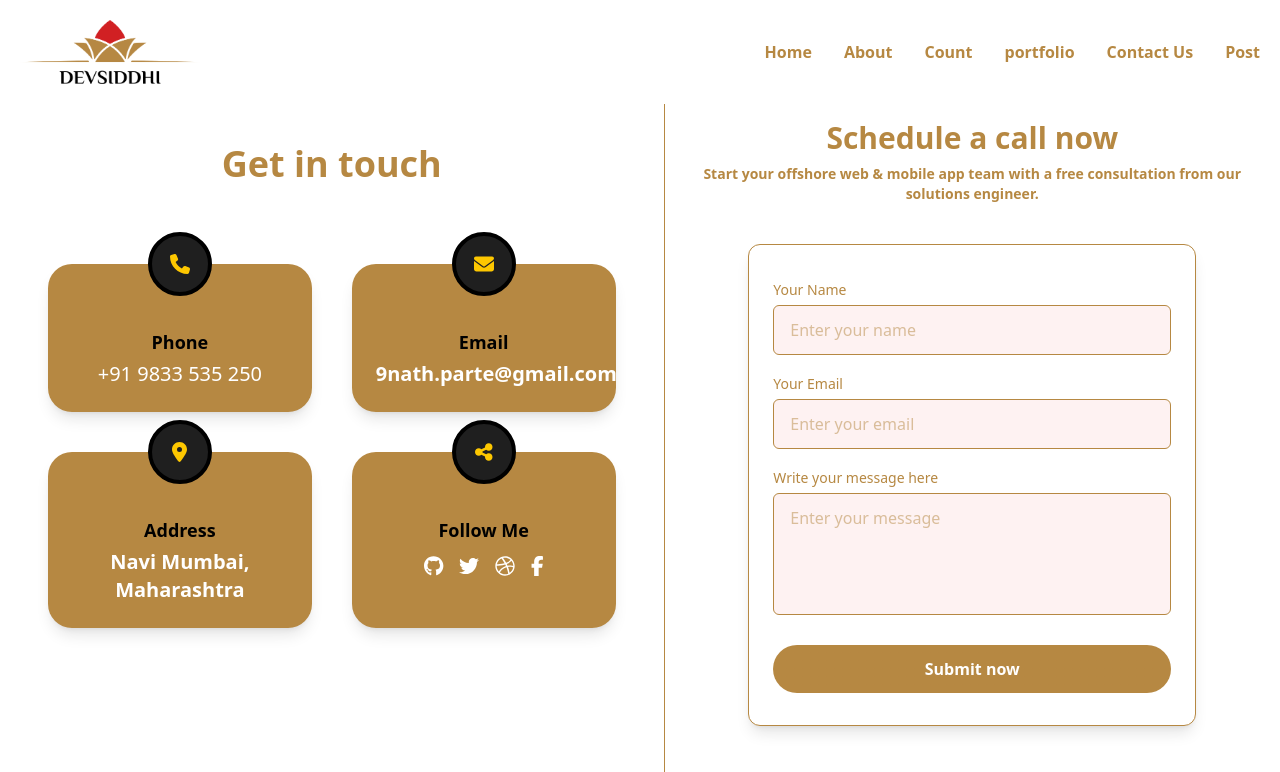
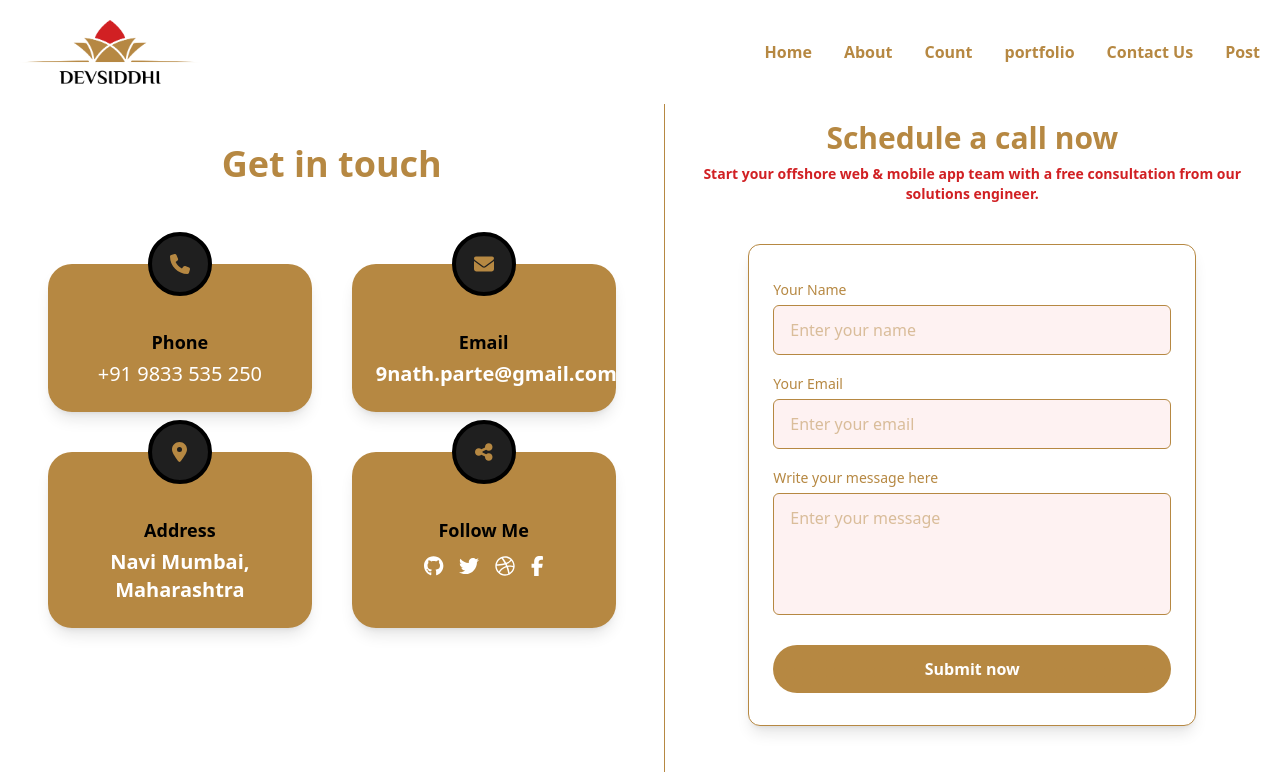
Before and after one commit to moreakash029/devsiddhi, a React (Vite) app: page /contact-us in a window 1280 px wide. Shown: the top 772 px of the page. Built offline with nearby package versions, Linux system fonts and the light colour scheme.

Commit message:
contact fix

```diff
--- a/src/pages/ContactUs.tsx
+++ b/src/pages/ContactUs.tsx
@@ -38,7 +38,7 @@ const ContactSplit: React.FC = () => {
           {/* Details */}
           <div className="grid grid-cols-2 gap-10 m-2 p-4">
             <div className="relative bg-[#B68842] text-white rounded-3xl pt-14 pb-6 px-6 text-center shadow-lg">
-              <div className="absolute -top-8 left-1/2 transform -translate-x-1/2 w-16 h-16 bg-[#1f1f1f] border-4 border-black rounded-full flex items-center justify-center text-yellow-400 text-xl">
+              <div className="absolute -top-8 left-1/2 transform -translate-x-1/2 w-16 h-16 bg-[#1f1f1f] border-4 border-black rounded-full flex items-center justify-center text-[#B68842] text-xl">
                 <FontAwesomeIcon icon={faPhone} />
               </div>
               <p className="text-black font-bold text-lg mt-2">Phone</p>
@@ -47,7 +47,7 @@ const ContactSplit: React.FC = () => {
 
             {/* Card 2 */}
             <div className="relative bg-[#B68842] text-white rounded-3xl pt-14 pb-6 px-6 text-center shadow-lg">
-              <div className="absolute -top-8 left-1/2 transform -translate-x-1/2 w-16 h-16 bg-[#1f1f1f] border-4 border-black rounded-full flex items-center justify-center text-yellow-400 text-xl">
+              <div className="absolute -top-8 left-1/2 transform -translate-x-1/2 w-16 h-16 bg-[#1f1f1f] border-4 border-black rounded-full flex items-center justify-center text-[#B68842] text-xl">
                 <FontAwesomeIcon icon={faEnvelope} />
               </div>
               <p className="text-black font-bold text-lg mt-2">Email</p>
@@ -58,7 +58,7 @@ const ContactSplit: React.FC = () => {
 
             {/* Card 3 */}
             <div className="relative bg-[#B68842] text-white rounded-3xl pt-14 pb-6 px-6 text-center shadow-lg">
-              <div className="absolute -top-8 left-1/2 transform -translate-x-1/2 w-16 h-16 bg-[#1f1f1f] border-4 border-black rounded-full flex items-center justify-center text-yellow-400 text-xl">
+              <div className="absolute -top-8 left-1/2 transform -translate-x-1/2 w-16 h-16 bg-[#1f1f1f] border-4 border-black rounded-full flex items-center justify-center text-[#B68842] text-xl">
                 <FontAwesomeIcon icon={faMapMarkerAlt} />
               </div>
               <p className="text-black font-bold text-lg mt-2">Address</p>
@@ -69,7 +69,7 @@ const ContactSplit: React.FC = () => {
 
             {/* Card 4 */}
             <div className="relative bg-[#B68842] text-white rounded-3xl pt-14 pb-6 px-6 text-center shadow-lg">
-              <div className="absolute -top-8 left-1/2 transform -translate-x-1/2 w-16 h-16 bg-[#1f1f1f] border-4 border-black rounded-full flex items-center justify-center text-yellow-400 text-xl">
+              <div className="absolute -top-8 left-1/2 transform -translate-x-1/2 w-16 h-16 bg-[#1f1f1f] border-4 border-black rounded-full flex items-center justify-center text-[#B68842] text-xl">
                 <FontAwesomeIcon icon={faShareAlt} />
               </div>
               <p className="text-black font-bold text-lg mt-2">Follow Me</p>
@@ -93,7 +93,7 @@ const ContactSplit: React.FC = () => {
             <h1 className="text-2xl md:text-3xl font-bold text-[#B68842]">
               Schedule a call now
             </h1>
-            <h4 className="text-base md:text-sm font-bold text-[#B68842] max-w-xl mx-auto">
+            <h4 className="text-base md:text-sm font-bold text-[#D12023] max-w-xl mx-auto">
               Start your offshore web & mobile app team with a free consultation
               from our solutions engineer.
             </h4>
@@ -144,7 +144,7 @@ const ContactSplit: React.FC = () => {
               <button
                 type="submit"
                 disabled={isSubmitting}
-                className="bg-gradient-to-r from-[#B68842] to-[#B68842] text-white font-bold text-base px-8 py-3 rounded-full mt-2 transition-transform duration-300 hover:scale-105 disabled:opacity-60"
+                className="bg-gradient-to-r from-[#B68842] to-[#B68842] text-white font-bold text-base px-8 py-3 rounded-full mt-2 transition-transform duration-300 hover:scale-105 hover:bg-[#D12023] disabled:opacity-60"
               >
                 {isSubmitting ? "Submitting..." : "Submit now"}
               </button>
--- a/src/pages/Upcoming.tsx
+++ b/src/pages/Upcoming.tsx
@@ -43,7 +43,7 @@ const Upcoming: React.FC = () => {
   const currentImage = images[currentIndex];
 
   return (
-    <section className="relative px-12 py-10 text-[#B68842]">
+    <section className="relative px-12 py-10 text-[#D12023]">
       <div className="flex flex-col items-center gap-10">
         {/* Title */}
         <h1 className="text-4xl font-bold text-center">
@@ -64,7 +64,7 @@ const Upcoming: React.FC = () => {
           {/* Details Section */}
           <div className="flex flex-col gap-4 max-w-sm">
             <h2 className="text-3xl font-bold">{currentImage.title}</h2>
-            <p className="text-[#B68842]">
+            <p className="text-black">
               This is a brief overview of the project. It showcases some of the
               best work I've done using React, Tailwind, and other technologies.
             </p>
@@ -78,14 +78,14 @@ const Upcoming: React.FC = () => {
           {/* Navigation Buttons */}
           <div className="flex flex-col items-center gap-4">
             <button
-              className="w-12 h-12 bg-orange-500 rounded-full flex items-center justify-center text-white text-xl hover:bg-orange-600"
+              className="w-12 h-12 bg-[#B68842] rounded-full flex items-center justify-center text-white text-xl hover:bg-[#D12023]"
               onClick={() => handleSwapImage(-1)}
               aria-label="Previous Project"
             >
               <FontAwesomeIcon icon={faArrowUp} />
             </button>
             <button
-              className="w-12 h-12 bg-orange-500 rounded-full flex items-center justify-center text-white text-xl hover:bg-orange-600"
+              className="w-12 h-12 bg-[#B68842] rounded-full flex items-center justify-center text-white text-xl hover:bg-[#D12023]"
               onClick={() => handleSwapImage(1)}
               aria-label="Next Project"
             >
```
